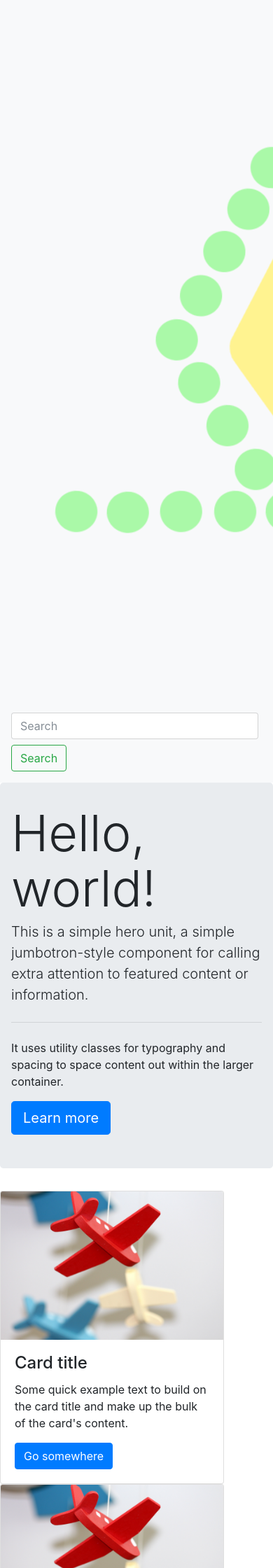
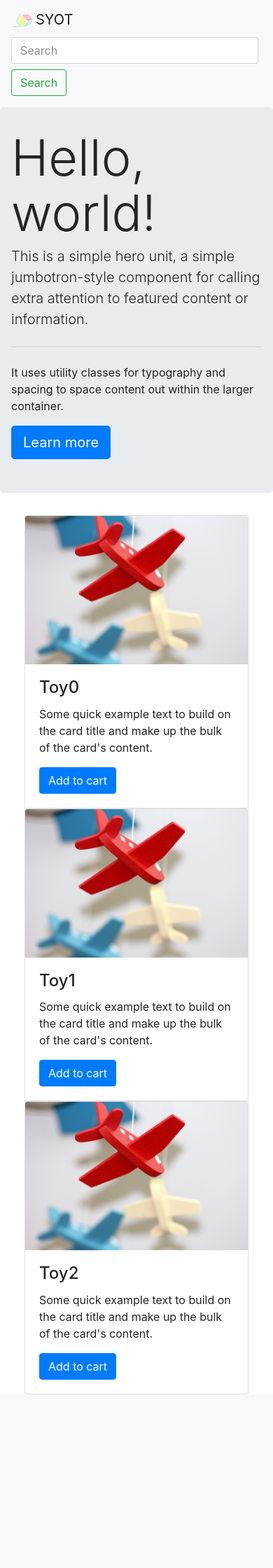
Before and after one commit to nkbss/syot-temp, a Django app: page / in a window 390 px wide; the page is wider, and only the part inside the window is pictured. Shown: the top 2240 px of that part at 70% size. After the commit the page ends 1992 px from the top of that part, so only its background shows below. Run offline with Django 3.2, Linux system fonts and the light colour scheme; some libraries are stand-ins or nearby versions.

Commit message:
fix logo.png location

```diff
--- a/home/templates/index.html
+++ b/home/templates/index.html
@@ -1,5 +1,5 @@
 {% include 'partials/header.html' %}
-<div id=boostreap-ow class="jumbotron">
+<div class="jumbotron">
     <h1 class="display-3">Hello, world!</h1>
     <p class="lead">This is a simple hero unit, a simple jumbotron-style component for calling extra attention to featured content or information.</p>
     <hr class="my-4">
@@ -10,34 +10,33 @@
 </div>
 
 <div class="row">
-    <div class="center col-md-4">
-        <div class="card" style="width: 20rem">
-
+    <div class="col-md-4">
+        <div class="card mx-auto" style="width: 20rem">
             <img class="card-img-top" src="static/home/images/toy1.jpeg" alt="Card image cap">
             <div class="card-body">
-                <h4 class="card-title">Card title</h4>
+                <h4 class="card-title">Toy0</h4>
                 <p class="card-text">Some quick example text to build on the card title and make up the bulk of the card's content.</p>
-                <a href="#" class="btn btn-primary">Go somewhere</a>
+                <a href="#" class="btn btn-primary">Add to cart</a>
             </div>
         </div>
     </div>
-    <div class="center col-md-4">
-        <div class="card" style="width: 20rem;">
+    <div class="col-md-4">
+        <div class="card mx-auto" style="width: 20rem;">
             <img class="card-img-top" src="static/home/images/toy1.jpeg" alt="Card image cap">
             <div class="card-body">
-                <h4 class="card-title">Card title</h4>
+                <h4 class="card-title">Toy1</h4>
                 <p class="card-text">Some quick example text to build on the card title and make up the bulk of the card's content.</p>
-                <a href="#" class="btn btn-primary">Go somewhere</a>
+                <a href="#" class="btn btn-primary">Add to cart</a>
             </div>
         </div>
     </div>
-    <div class="center col-md-4">
-        <div class="card" style="width: 20rem;">
+    <div class="col-md-4">
+        <div class="card mx-auto" style="width: 20rem;">
             <img class="card-img-top" src="static/home/images/toy1.jpeg" alt="Card image cap">
             <div class="card-body">
-                <h4 class="card-title">Card title</h4>
+                <h4 class="card-title">Toy2</h4>
                 <p class="card-text">Some quick example text to build on the card title and make up the bulk of the card's content.</p>
-                <a href="#" class="btn btn-primary">Go somewhere</a>
+                <a href="#" class="btn btn-primary">Add to cart</a>
             </div>
         </div>
     </div>
--- a/home/templates/partials/header.html
+++ b/home/templates/partials/header.html
@@ -16,12 +16,10 @@
 <body>
 	<div class="head">
 		<nav class="navbar navbar-light bg-light justify-content-between">
-			<a class="navbar-brand" href=""><img src="{% static 'logo.png' %}">SYOT</img></a>
+			<a class="navbar-brand" href=""><img src="static/home/images/logo.png" width="35" height="35" class="d-inline-block align-top" alt="">SYOT</a>
 			<form class="form-inline">
 		    <input class="form-control mr-sm-2" type="text" placeholder="Search" aria-label="Search">
 		    <button class="btn btn-outline-success my-2 my-sm-0" type="submit">Search</button>
 		  </form>
 		</nav>
 	</div>
-
-<link rel="stylesheet" type="text/css" href="{% static 'home/style.css' %}" />
--- a/syot/urls.py
+++ b/syot/urls.py
@@ -21,4 +21,4 @@ from django.conf.urls.static import static
 urlpatterns = [
     url(r'^admin/', admin.site.urls),
     url(r'^$', include('home.urls')),
-]
+] + static(settings.STATIC_URL, document_root=settings.STATIC_ROOT)
```
Also changed, not shown: home/static/home/style.css (+10 -4 lines), home/static/home/images/logo.png (renamed from static/logo.png), static/home/images/toy1.jpeg (deleted), static/home/toy1.jpeg (deleted).
